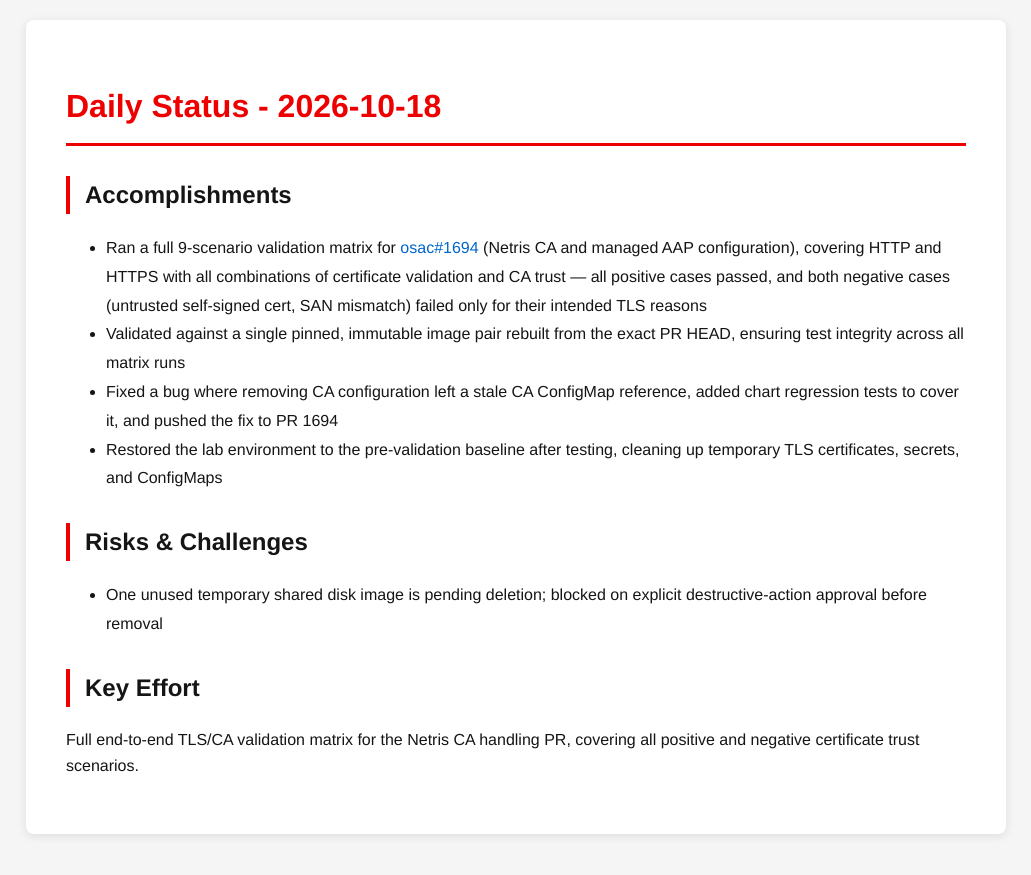
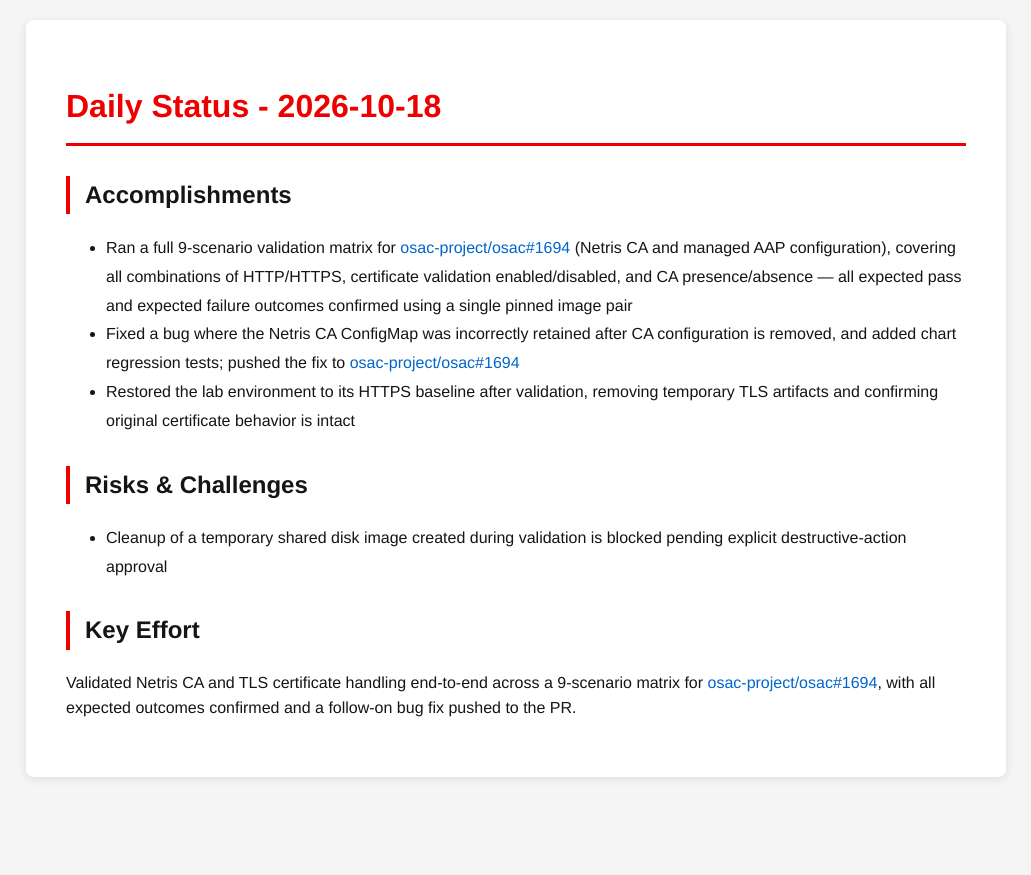
Before and after one commit to tzvatot/daily-status, a Jekyll site: the page built from 2026-10-18.md, in a window 1280 px wide. Shown: the top 875 px of the page, without its empty margins (124-1155 px from the left). Built offline with Jekyll 4.4.1, drawn with Linux system fonts in a browser that asks for light colours.

Commit message:
Daily status update - 2026-10-18

```diff
--- a/2026-10-18.md
+++ b/2026-10-18.md
@@ -7,13 +7,12 @@ date: 2026-10-18
 # Daily Status - 2026-10-18
 
 ## Accomplishments
-- Ran a full 9-scenario validation matrix for [osac#1694](https://github.com/osac-project/osac/pull/1694) (Netris CA and managed AAP configuration), covering HTTP and HTTPS with all combinations of certificate validation and CA trust — all positive cases passed, and both negative cases (untrusted self-signed cert, SAN mismatch) failed only for their intended TLS reasons
-- Validated against a single pinned, immutable image pair rebuilt from the exact PR HEAD, ensuring test integrity across all matrix runs
-- Fixed a bug where removing CA configuration left a stale CA ConfigMap reference, added chart regression tests to cover it, and pushed the fix to PR 1694
-- Restored the lab environment to the pre-validation baseline after testing, cleaning up temporary TLS certificates, secrets, and ConfigMaps
+- Ran a full 9-scenario validation matrix for [osac-project/osac#1694](https://github.com/osac-project/osac/pull/1694) (Netris CA and managed AAP configuration), covering all combinations of HTTP/HTTPS, certificate validation enabled/disabled, and CA presence/absence — all expected pass and expected failure outcomes confirmed using a single pinned image pair
+- Fixed a bug where the Netris CA ConfigMap was incorrectly retained after CA configuration is removed, and added chart regression tests; pushed the fix to [osac-project/osac#1694](https://github.com/osac-project/osac/pull/1694)
+- Restored the lab environment to its HTTPS baseline after validation, removing temporary TLS artifacts and confirming original certificate behavior is intact
 
 ## Risks & Challenges
-- One unused temporary shared disk image is pending deletion; blocked on explicit destructive-action approval before removal
+- Cleanup of a temporary shared disk image created during validation is blocked pending explicit destructive-action approval
 
 ## Key Effort
-Full end-to-end TLS/CA validation matrix for the Netris CA handling PR, covering all positive and negative certificate trust scenarios.
+Validated Netris CA and TLS certificate handling end-to-end across a 9-scenario matrix for [osac-project/osac#1694](https://github.com/osac-project/osac/pull/1694), with all expected outcomes confirmed and a follow-on bug fix pushed to the PR.
```
